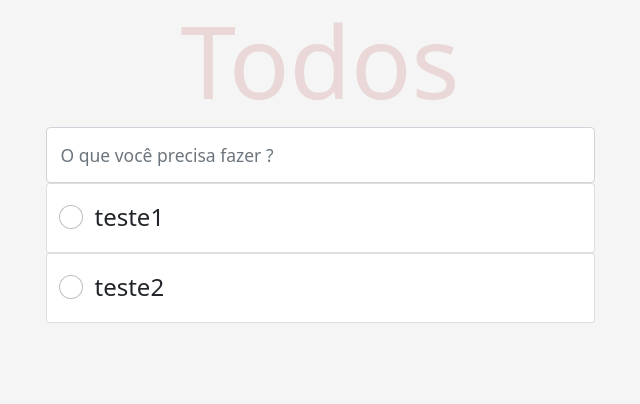
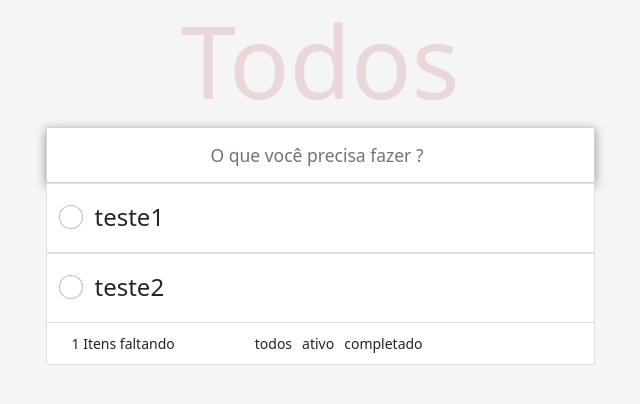
Before and after one commit to alanhenschel/TodoSite, a React (Create React App) app: page / in a window 1280 px wide. Shown: the top 404 px of the page, without its empty margins (320-960 px from the left). Built offline with nearby package versions, Linux system fonts and the light colour scheme.

Commit message:
adding footer to the input component

```diff
--- a/src/components/inputTodo/inputTodo.css
+++ b/src/components/inputTodo/inputTodo.css
@@ -1,5 +1,25 @@
 ul {
-    list-style-type: none;
-    margin: 0;
-    padding: 0;
+  list-style-type: none;
+  margin: 0;
+  padding: 0;
 }
+
+ul li:last-child {
+  border-bottom: none;
+}
+
+::placeholder {
+  padding: 150px;
+}
+
+span {
+  margin-left: 10px;
+}
+
+.margin-left {
+  margin-left: 5rem;
+}
+
+.footer-padding {
+  padding: 10px 15px;
+}
--- a/src/components/inputTodo/inputTodo.jsx
+++ b/src/components/inputTodo/inputTodo.jsx
@@ -25,13 +25,24 @@ const inputTodo = () => {
                 if (event.key === 'Enter') {
                   console.log(input)
                 }
-              }}/>
+              }}
+            />
           </div>
           <ul>
             {todoList.map((item, index) => (
               <ItemTodo key={index} texto={item} />
             ))}
           </ul>
+          <div className="card">
+            <div className="d-flex footer-padding">
+              <span> 1 Itens faltando</span>
+              <div className="d-flex margin-left">
+                <span>todos</span>
+                <span>ativo</span>
+                <span>completado</span>
+              </div>
+            </div>
+          </div>
         </div>
       </div>
     </div>
--- a/src/components/itemTodo/itemTodo.css
+++ b/src/components/itemTodo/itemTodo.css
@@ -1,16 +1,26 @@
 .form-check {
-    max-width: 50px;
-    padding-left: 2.0em;
+  max-width: 50px;
+  padding-left: 2em;
+}
+
+.card {
+  border-radius: 0;
+}
+
+.input-group-lg > .form-control {
+  border-radius: 0;
+  display: inline-block;
+  box-shadow: 0 3px 10px rgba(0, 0, 0, 0.4);
 }
 
 li {
-    font-size: 24px;
+  font-size: 24px;
 }
 
 li > div {
-    padding: 15px 15px 15px;
+  padding: 15px 15px 15px;
 }
 
-.form-check-input[type=checkbox] {
-    border-radius: 50%;
+.form-check-input[type="checkbox"] {
+  border-radius: 50%;
 }
```
